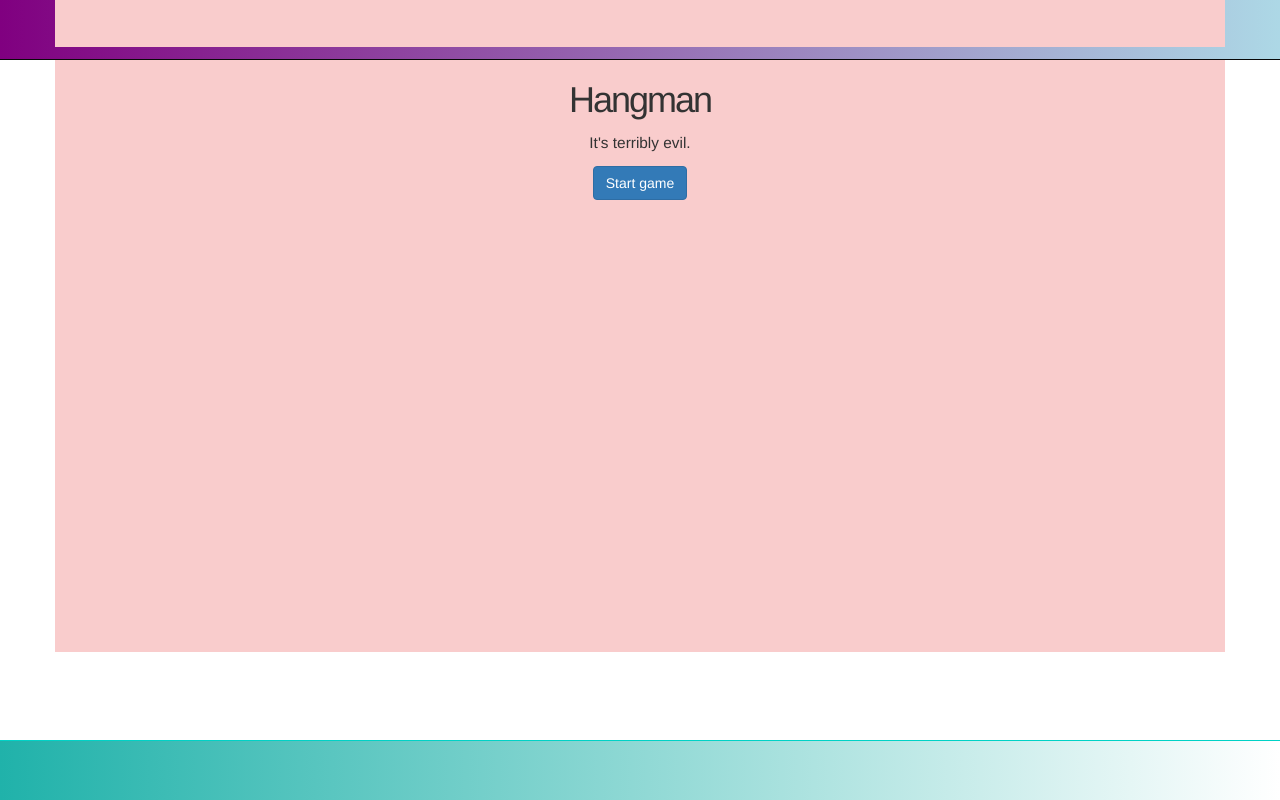
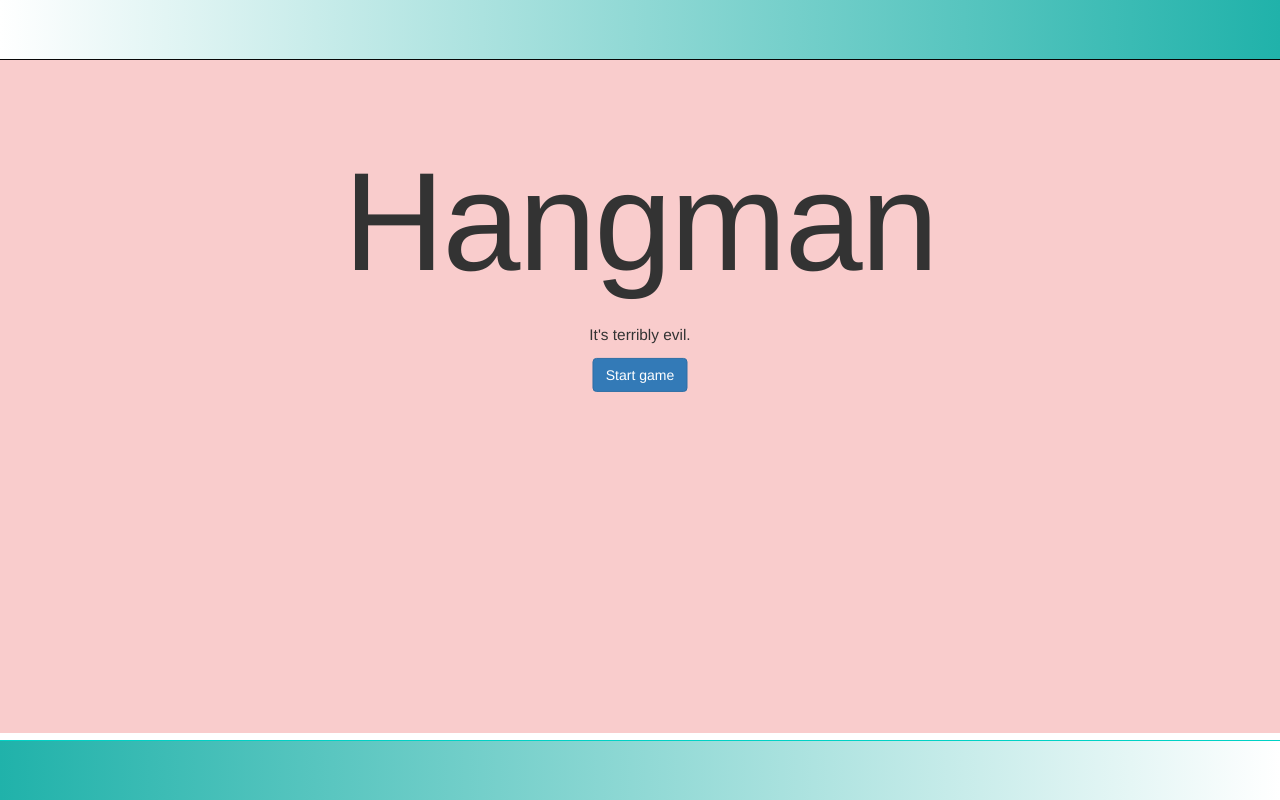
Before and after one commit to royels/Hangman, a Rails app: page / in a window 1280 px wide. Run offline with Rails 7, Linux system fonts and the light colour scheme; style sheets or scripts are compiled from the project's sources; parts of the project's set-up code (start-up, migrations or seed data) failed here and were passed over; some libraries are stand-ins or nearby versions.

Commit message:
need to find why box doesn't show

```diff
--- a/app/assets/stylesheets/_main.scss
+++ b/app/assets/stylesheets/_main.scss
@@ -1,6 +1,6 @@
 @import "utils/*";
-@import "base/*";
 @import "components/*";
 @import "layout/*";
 @import "pages/*";
 @import "vendors/*";
+@import "base/*";
--- a/app/assets/stylesheets/base/_typography.scss
+++ b/app/assets/stylesheets/base/_typography.scss
@@ -7,7 +7,7 @@
 }
 
 h1 {
-  font-size: 3em;
+  font-size: 10em;
   letter-spacing: -2px;
   margin-bottom: 30px;
   text-align: center;
--- a/app/assets/stylesheets/layout/_header.scss
+++ b/app/assets/stylesheets/layout/_header.scss
@@ -1,5 +1,5 @@
 header {
 
-  background-image: bettergradient(lightblue, purple, left);
+  background-image: bettergradient(lightseagreen, white, left );
   height: $division-height-pixel;
 }
--- a/app/assets/stylesheets/pages/_game.scss
+++ b/app/assets/stylesheets/pages/_game.scss
@@ -11,10 +11,20 @@
   padding-top: 60px;
 }
 
-.container {
+.game-container {
   @include centerdiv;
-  height: 80%;
-  vertical-align: middle;
+  position: relative;
   background-color: $background-color;
+  height: 91%;
+}
 
+.info {
+  position: absolute;
+  top: 30%;
+  left: 50%;
+  transform: translate(-50%, -50%);
 }
+
+#exampleModal {
+  pointer-events: all;
+}
--- a/app/views/game/start.html.erb
+++ b/app/views/game/start.html.erb
@@ -1,5 +1,8 @@
+<div class="info">
 <h1>Hangman</h1>
 <p>It's terribly evil.</p>
 
 <button type="button" class="btn btn-primary" data-toggle="modal" data-target="#exampleModal" data-whatever="@mdo">Start game</button>
 <%= render 'game/startmodal' %>
+
+</div>
--- a/app/views/layouts/application.html.erb
+++ b/app/views/layouts/application.html.erb
@@ -8,7 +8,7 @@
 </head>
 <body>
 <%= render 'layouts/header' %>
-<div class="container">
+<div class="game-container">
 <%= yield %>
 </div>
 <%= render 'layouts/footer' %>
```
Also changed, not shown: app/assets/stylesheets/base/_base.scss (deleted), 1 other file.
